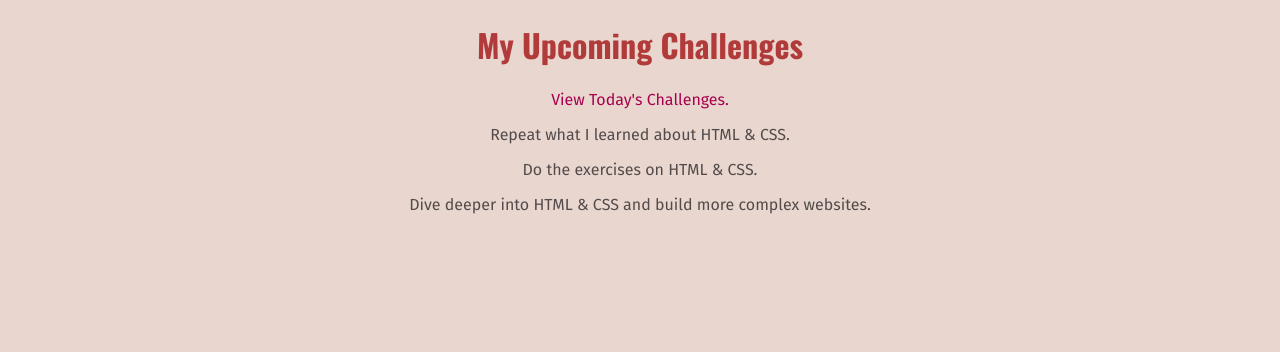
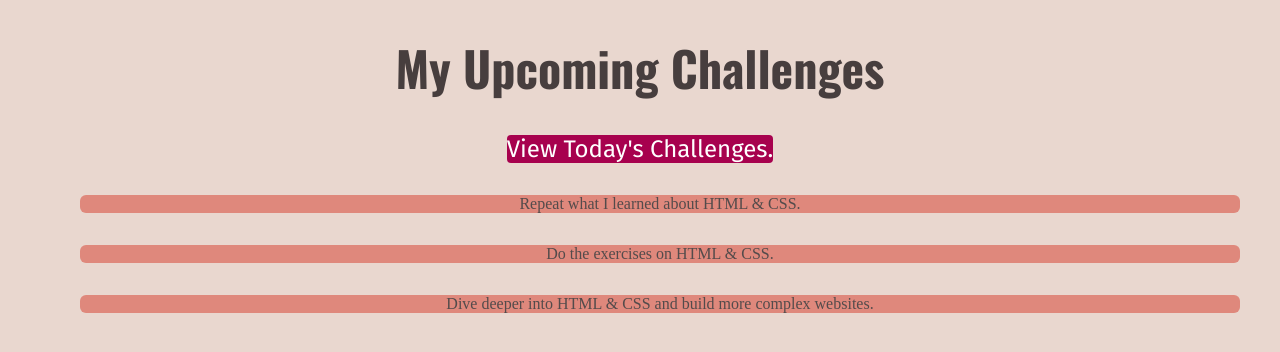
Before and after one commit to jarjishSiddibapa/first-website, a plain HTML site: page full-week.html in a window 1280 px wide. Drawn offline with nearby package versions, Linux system fonts and the light colour scheme.

Commit message:
Day 6 completed out of 100 Days of Web Development Course by Academind.

```diff
--- a/full-week.html
+++ b/full-week.html
@@ -20,14 +20,17 @@
 
     <!-- Code for CSS file linking. -->
     <link rel="stylesheet" href="styles/shared.css" />
-    <!-- <link rel="stylesheet" href="full-week.css" /> -->
+    <link rel="stylesheet" href="styles/full-week.css" />
     <title>My Upcoming Challenges</title>
   </head>
   <body>
     <h1>My Upcoming Challenges</h1>
     <p><a href="index.html">View Today's Challenges.</a></p>
-    <p>Repeat what I learned about HTML & CSS.</p>
-    <p>Do the exercises on HTML & CSS.</p>
-    <p>Dive deeper into HTML & CSS and build more complex websites.</p>
+
+    <ol>
+      <li>Repeat what I learned about HTML & CSS.</li>
+      <li>Do the exercises on HTML & CSS.</li>
+      <li>Dive deeper into HTML & CSS and build more complex websites.</li>
+    </ul>
   </body>
 </html>
--- a/styles/full-week.css
+++ b/styles/full-week.css
@@ -0,0 +1,27 @@
+h1 {
+  font-size: 48px;
+  color: rgb(71, 62, 62);
+}
+
+a {
+  background-color: rgb(167, 1, 78);
+  color: white;
+  border-radius: 4px;
+  font-size: 24px;
+}
+
+a:hover {
+  background-color: rgb(180, 12, 90);
+  text-decoration: none;
+}
+
+ol {
+  list-style: none;
+  /* color: rgb(255, 255, 0); */
+}
+
+li {
+  margin: 32px;
+  background-color: rgb(223, 136, 124);
+  border-radius: 6px;
+}
```
